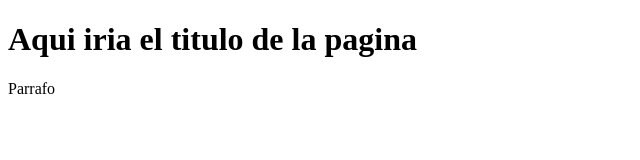
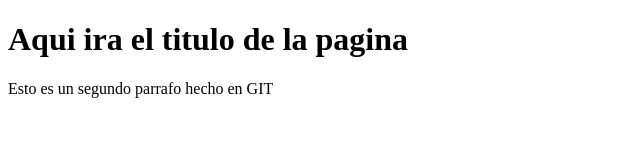
Before and after one commit to vmr77/Proyecto_Web_Empresa_C, a plain HTML site: page index.html in a window 1280 px wide. Shown: the whole page, without its empty margins (0-640 px from the left). Drawn offline with Linux system fonts and the light colour scheme.

Commit message:
Agregando Actualizaciones

```diff
--- a/index.html
+++ b/index.html
@@ -6,7 +6,10 @@
     <title>Proyecto_Web_Empresa_C</title>
 </head>
 <body>
-    <h1>Aqui iria el titulo de la pagina</h1>
-    <p>Parrafo</p>
+
+    <h1>Aqui ira el titulo de la pagina</h1>
+
+    <p>Esto es un segundo parrafo hecho en GIT</p>
+
 </body>
 </html>
```
